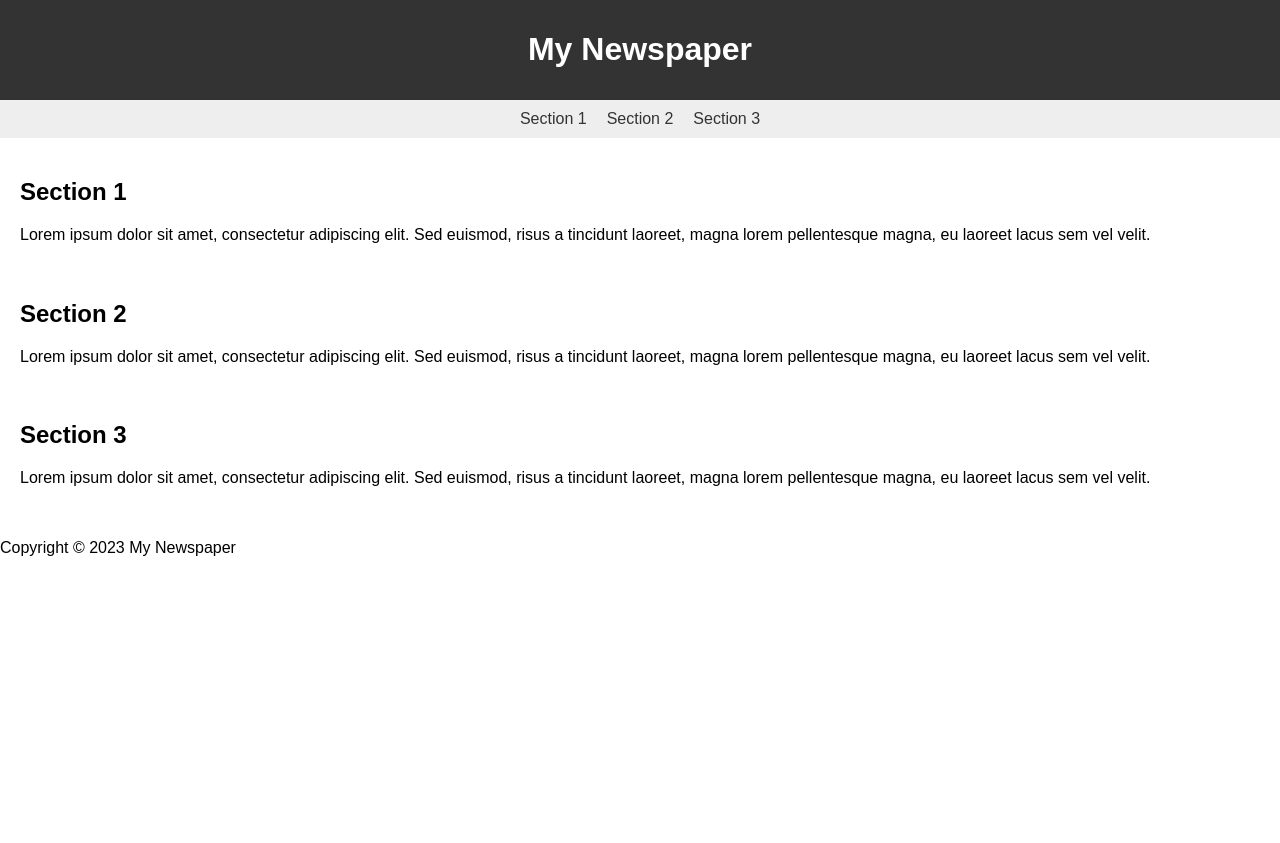
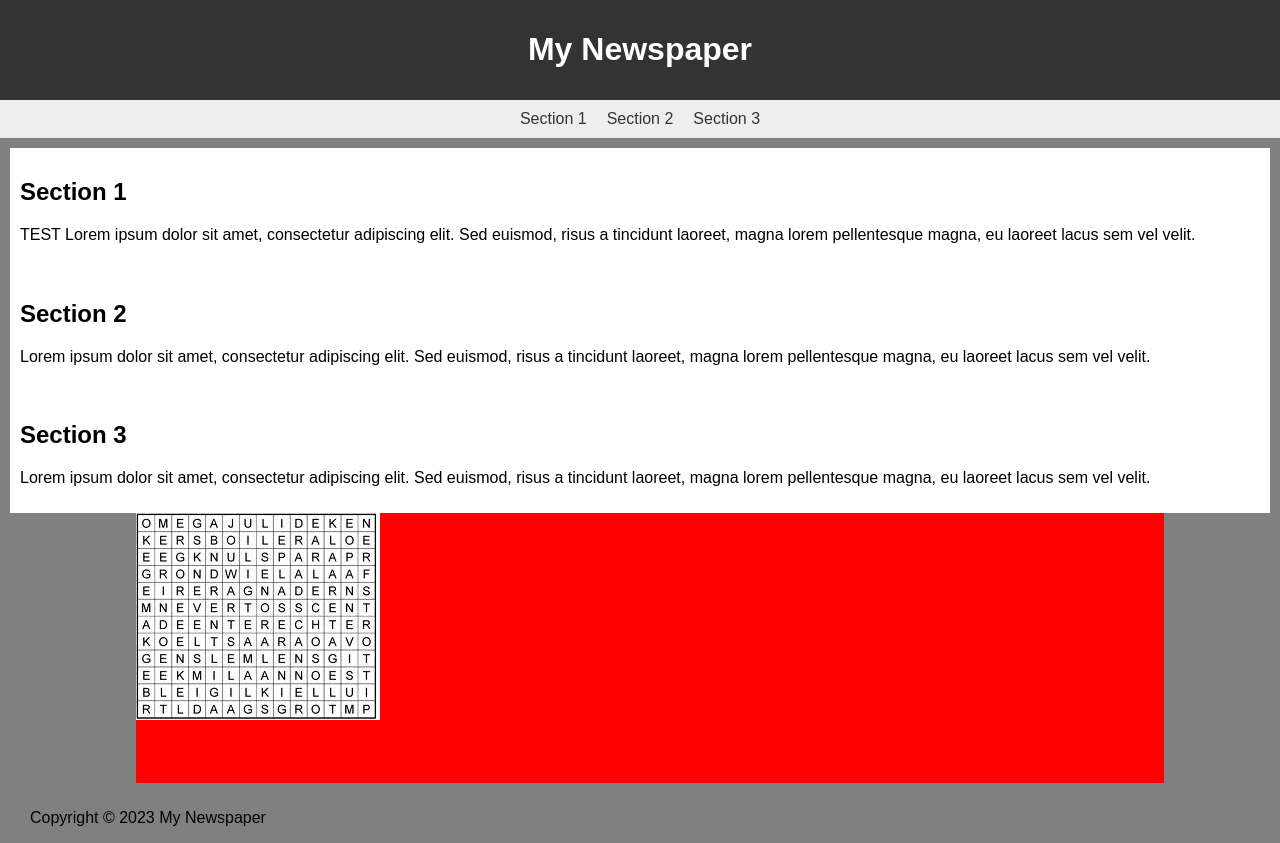
Before and after one commit to merijnkoppes/crimescene, a PHP site: page / in a window 1280 px wide. Before the commit the page ends 556 px from the top, so only its background shows below. Run offline with PHP 8.4, Linux system fonts and the light colour scheme.

Commit message:
puzzel toegevoegd

```diff
--- a/css/main.css
+++ b/css/main.css
@@ -9,6 +9,11 @@ header {
   color: #fff;
   padding: 10px;
   text-align: center;
+}
+
+body {
+  background-color: grey;
+  /* background-image: url('../img/newspaperbackground.jpg'); */
 }
 
 nav {
@@ -38,9 +43,34 @@ nav a {
 
 main {
   padding: 10px;
+
 }
 
 section {
   background-color: #fff;
   padding: 10px;
+
 }
+
+footer {
+  padding-left: 30px;
+}
+
+#kruispuzzel {
+  background-color: red;
+  background-image: url('../img/kruispuzzel.png');
+  background-repeat: no-repeat;
+  /* background-size: 100%; */
+  width: 80%;
+  height: 250px;
+  margin-left: 10%;
+  margin-right: 10%;
+}
+
+#h2text{
+  opacity: 0.0;
+}
+
+#ptext{
+  opacity: 0.0;
+}
--- a/index.php
+++ b/index.php
@@ -19,7 +19,7 @@
   <main>
     <section id="section1">
       <h2>Section 1</h2>
-      <p>Lorem ipsum dolor sit amet, consectetur adipiscing elit. Sed euismod, risus a tincidunt laoreet, magna lorem pellentesque magna, eu laoreet lacus sem vel velit.</p>
+      <p> TEST Lorem ipsum dolor sit amet, consectetur adipiscing elit. Sed euismod, risus a tincidunt laoreet, magna lorem pellentesque magna, eu laoreet lacus sem vel velit.</p>
     </section>
     <section id="section2">
       <h2>Section 2</h2>
@@ -29,6 +29,10 @@
       <h2>Section 3</h2>
       <p>Lorem ipsum dolor sit amet, consectetur adipiscing elit. Sed euismod, risus a tincidunt laoreet, magna lorem pellentesque magna, eu laoreet lacus sem vel velit.</p>
     </section>
+    <section id="kruispuzzel">
+      <!-- <h2 id="h2text">puzzel</h2> -->
+      <!-- <p id="ptext">Lorem ipsum dolor sit amet, consectetur adipiscing elit. Sed euismod, risus a tincidunt laoreet, magna lorem pellentesque magna, eu laoreet lacus sem vel velit.</p> -->
+    </section>
   </main>
   <footer>
     <p>Copyright © 2023 My Newspaper</p>
```
Also changed, not shown: img/kruispuzzel.png (added).
